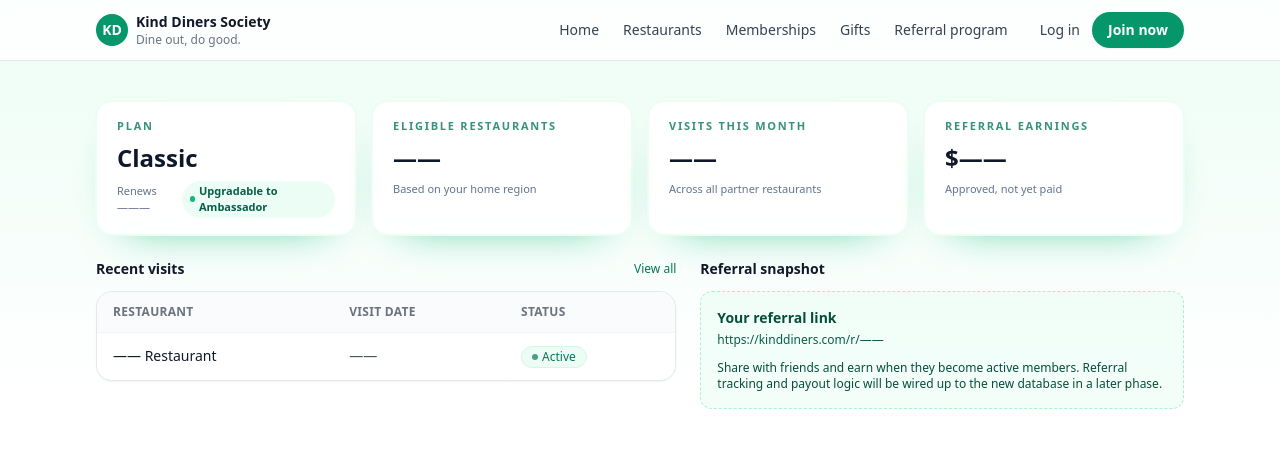
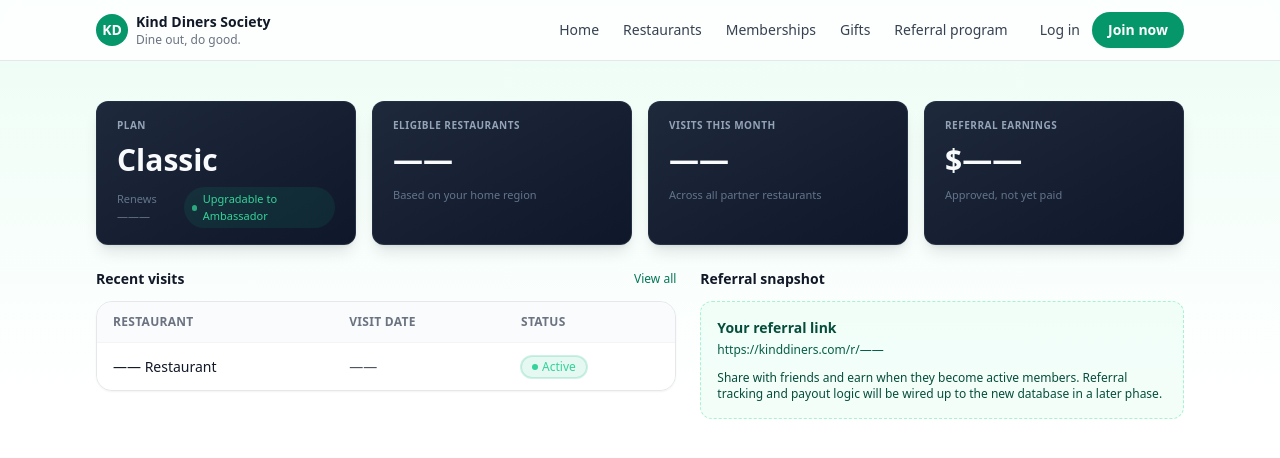
Before and after one commit to ClubsforCauses/kinddiners-app, a Next.js app: page /profile in a window 1280 px wide. Shown: the top 458 px of the page. Built offline with nearby package versions, Linux system fonts and the light colour scheme.

Commit message:
Build Admin Dashboard

```diff
--- a/app/admin/dashboard/page.tsx
+++ b/app/admin/dashboard/page.tsx
@@ -1,30 +1,60 @@
+export const dynamic = "force-dynamic";
+
 import { StatCard } from "@/components/ui/Card";
 import { SimpleTable } from "@/components/ui/Table";
 import { StatusBadge } from "@/components/ui/StatusBadge";
+import { getDashboardStats, getRecentSignups } from "@/lib/domains/admin/dashboard";
 
-export default function AdminDashboardPage() {
+function formatCurrency(cents: number): string {
+  return `$${(cents / 100).toLocaleString("en-US", {
+    minimumFractionDigits: 2,
+    maximumFractionDigits: 2,
+  })}`;
+}
+
+function formatTimeAgo(date: Date): string {
+  const now = new Date();
+  const diffMs = now.getTime() - date.getTime();
+  const diffMins = Math.floor(diffMs / 60000);
+  const diffHours = Math.floor(diffMs / 3600000);
+  const diffDays = Math.floor(diffMs / 86400000);
+
+  if (diffMins < 60) return `${diffMins}m ago`;
+  if (diffHours < 24) return `${diffHours}h ago`;
+  return `${diffDays}d ago`;
+}
+
+export default async function AdminDashboardPage() {
+  const stats = await getDashboardStats();
+  const recentSignups = await getRecentSignups(5);
+
   return (
     <div className="space-y-6">
-      <section className="grid gap-4 sm:grid-cols-2 lg:grid-cols-4">
+      <section className="grid gap-4 sm:grid-cols-2 lg:grid-cols-5">
         <StatCard
           title="Active members"
-          value="——"
+          value={stats.activeMembers.toString()}
           helper="Across all plans"
         />
         <StatCard
           title="Active restaurants"
-          value="——"
+          value={stats.activeRestaurants.toString()}
           helper="With live portal access"
         />
         <StatCard
           title="Pending payouts"
-          value="$——"
-          helper="Awaiting approval or Tremendous"
+          value={formatCurrency(stats.pendingPayoutsCents)}
+          helper="Awaiting approval"
         />
         <StatCard
-          title="Errors (24h)"
-          value="——"
-          helper="From err / err_400 tables"
+          title="Total gifts"
+          value={stats.totalGifts.toString()}
+          helper="Gift codes created"
+        />
+        <StatCard
+          title="Referrals"
+          value={stats.totalReferrals.toString()}
+          helper="All time"
         />
       </section>
 
@@ -35,7 +65,7 @@ export default function AdminDashboardPage() {
               Recent signups
             </h2>
             <a
-              href="/(admin)/customers"
+              href="/admin/customers"
               className="text-xs font-medium text-emerald-400 hover:text-emerald-300"
             >
               View all
@@ -49,37 +79,62 @@ export default function AdminDashboardPage() {
               { key: "created", label: "Joined", align: "right" },
             ]}
           >
-            <tr className="bg-slate-900 hover:bg-slate-800">
-              <td className="px-4 py-3 text-sm font-medium text-slate-50">
-                —— Member
+            {recentSignups.length === 0 ? (
+              <tr className="bg-slate-900">
+                <td colSpan={4} className="px-4 py-8 text-center text-sm text-slate-400">
+                  No members yet
                 </td>
-              <td className="px-4 py-3 text-sm text-slate-200">AMBASSADOR</td>
+              </tr>
+            ) : (
+              recentSignups.map((signup) => (
+                <tr key={signup.id} className="bg-slate-900 hover:bg-slate-800">
+                  <td className="px-4 py-3 text-sm">
+                    <div className="font-medium text-slate-50">{signup.name}</div>
+                    <div className="text-xs text-slate-400">{signup.email}</div>
+                  </td>
+                  <td className="px-4 py-3 text-sm text-slate-200">
+                    {signup.planName}
+                  </td>
                   <td className="px-4 py-3">
-                <StatusBadge status="active" />
+                    <StatusBadge status={signup.status} />
                   </td>
                   <td className="px-4 py-3 text-right text-sm text-slate-200">
-                —— ago
+                    {formatTimeAgo(signup.createdAt)}
                   </td>
                 </tr>
+              ))
+            )}
           </SimpleTable>
         </div>
         <div className="space-y-3">
           <h2 className="text-sm font-semibold text-slate-50">
-            Operations queue
+            Quick actions
           </h2>
-          <div className="space-y-3 rounded-xl border border-slate-700 bg-slate-900/80 p-4 text-sm text-slate-200">
-            <div className="flex items-center justify-between">
-              <span>Membership sync</span>
-              <StatusBadge status="pending" />
-            </div>
-            <div className="flex items-center justify-between">
-              <span>Payout population</span>
-              <StatusBadge status="inactive" />
-            </div>
-            <div className="flex items-center justify-between">
-              <span>Tremendous release</span>
-              <StatusBadge status="inactive" />
-            </div>
+          <div className="space-y-2 rounded-xl border border-slate-700 bg-slate-900/80 p-4">
+            <a
+              href="/admin/restaurants/new"
+              className="block rounded-lg border border-slate-600 bg-slate-800 px-4 py-3 text-sm font-medium text-slate-50 transition-colors hover:bg-slate-750 hover:border-emerald-500"
+            >
+              + Add restaurant
+            </a>
+            <a
+              href="/admin/payouts"
+              className="block rounded-lg border border-slate-600 bg-slate-800 px-4 py-3 text-sm font-medium text-slate-50 transition-colors hover:bg-slate-750 hover:border-emerald-500"
+            >
+              Manage payouts
+            </a>
+            <a
+              href="/admin/customers"
+              className="block rounded-lg border border-slate-600 bg-slate-800 px-4 py-3 text-sm font-medium text-slate-50 transition-colors hover:bg-slate-750 hover:border-emerald-500"
+            >
+              View all customers
+            </a>
+            <a
+              href="/admin/referral-report"
+              className="block rounded-lg border border-slate-600 bg-slate-800 px-4 py-3 text-sm font-medium text-slate-50 transition-colors hover:bg-slate-750 hover:border-emerald-500"
+            >
+              Referral report
+            </a>
           </div>
         </div>
       </section>
--- a/components/ui/Card.tsx
+++ b/components/ui/Card.tsx
@@ -7,26 +7,29 @@ type CardProps = {
 
 export function StatCard({ title, value, helper, trend }: CardProps) {
   return (
-    <div className="rounded-2xl border border-emerald-50 bg-white/90 px-4 py-4 shadow-[0_18px_45px_-30px_rgba(16,185,129,0.9)] ring-1 ring-emerald-50 sm:px-5">
-      <p className="text-[11px] font-semibold uppercase tracking-[0.16em] text-emerald-700/80">
+    <div className="group relative overflow-hidden rounded-xl border border-slate-700/50 bg-gradient-to-br from-slate-800 to-slate-900 px-5 py-4 shadow-lg transition-all duration-200 hover:border-emerald-500/30 hover:shadow-emerald-500/10">
+      <div className="absolute inset-0 bg-gradient-to-br from-emerald-500/5 to-transparent opacity-0 transition-opacity duration-200 group-hover:opacity-100" />
+      <div className="relative">
+        <p className="text-[10px] font-semibold uppercase tracking-wider text-slate-400">
           {title}
         </p>
         {value && (
-        <p className="mt-2 text-2xl font-semibold leading-tight text-slate-900">
+          <p className="mt-3 text-3xl font-bold leading-none text-slate-50">
             {value}
           </p>
         )}
         {(helper || trend) && (
-        <div className="mt-2 flex items-center justify-between text-[11px] text-slate-500">
-          {helper && <span>{helper}</span>}
+          <div className="mt-3 flex items-center justify-between text-[11px]">
+            {helper && <span className="text-slate-500">{helper}</span>}
             {trend && (
-            <span className="inline-flex items-center gap-1 rounded-full bg-emerald-50 px-2 py-0.5 font-semibold text-emerald-800">
-              <span className="h-1.5 w-1.5 rounded-full bg-emerald-500" />
+              <span className="inline-flex items-center gap-1.5 rounded-full bg-emerald-500/10 px-2 py-1 font-medium text-emerald-400">
+                <span className="h-1.5 w-1.5 animate-pulse rounded-full bg-emerald-400" />
                 {trend}
               </span>
             )}
           </div>
         )}
       </div>
+    </div>
   );
 }
--- a/components/ui/StatusBadge.tsx
+++ b/components/ui/StatusBadge.tsx
@@ -1,28 +1,68 @@
 type StatusBadgeProps = {
-  status: "active" | "inactive" | "trial" | "pending" | "cancelled";
+  status: string;
 };
 
-const styles: Record<StatusBadgeProps["status"], string> = {
-  active:
-    "bg-emerald-50 text-emerald-700 border-emerald-100 dark:bg-emerald-900/40 dark:text-emerald-200",
-  inactive:
-    "bg-gray-50 text-gray-700 border-gray-100 dark:bg-gray-800 dark:text-gray-200",
-  trial:
-    "bg-amber-50 text-amber-700 border-amber-100 dark:bg-amber-900/40 dark:text-amber-200",
-  pending:
-    "bg-sky-50 text-sky-700 border-sky-100 dark:bg-sky-900/40 dark:text-sky-200",
-  cancelled:
-    "bg-rose-50 text-rose-700 border-rose-100 dark:bg-rose-900/40 dark:text-rose-200",
+const statusMap: Record<string, { label: string; className: string }> = {
+  active: {
+    label: "Active",
+    className:
+      "bg-emerald-500/10 text-emerald-400 border-emerald-500/20 ring-1 ring-emerald-500/20",
+  },
+  inactive: {
+    label: "Inactive",
+    className: "bg-slate-700/50 text-slate-300 border-slate-600/50",
+  },
+  trialing: {
+    label: "Trial",
+    className:
+      "bg-amber-500/10 text-amber-400 border-amber-500/20 ring-1 ring-amber-500/20",
+  },
+  trial: {
+    label: "Trial",
+    className:
+      "bg-amber-500/10 text-amber-400 border-amber-500/20 ring-1 ring-amber-500/20",
+  },
+  pending: {
+    label: "Pending",
+    className:
+      "bg-sky-500/10 text-sky-400 border-sky-500/20 ring-1 ring-sky-500/20",
+  },
+  canceled: {
+    label: "Canceled",
+    className:
+      "bg-rose-500/10 text-rose-400 border-rose-500/20 ring-1 ring-rose-500/20",
+  },
+  cancelled: {
+    label: "Canceled",
+    className:
+      "bg-rose-500/10 text-rose-400 border-rose-500/20 ring-1 ring-rose-500/20",
+  },
+  past_due: {
+    label: "Past due",
+    className:
+      "bg-orange-500/10 text-orange-400 border-orange-500/20 ring-1 ring-orange-500/20",
+  },
+  gifted: {
+    label: "Gifted",
+    className:
+      "bg-purple-500/10 text-purple-400 border-purple-500/20 ring-1 ring-purple-500/20",
+  },
+  expired: {
+    label: "Expired",
+    className: "bg-slate-700/50 text-slate-400 border-slate-600/50",
+  },
 };
 
 export function StatusBadge({ status }: StatusBadgeProps) {
-  const label = status.charAt(0).toUpperCase() + status.slice(1);
+  const config =
+    statusMap[status] || statusMap.inactive;
+
   return (
     <span
-      className={`inline-flex items-center rounded-full border px-2.5 py-0.5 text-xs font-medium ${styles[status]}`}
+      className={`inline-flex items-center rounded-full border px-2.5 py-0.5 text-xs font-medium ${config.className}`}
     >
-      <span className="mr-1 h-1.5 w-1.5 rounded-full bg-current opacity-70" />
-      {label}
+      <span className="mr-1 h-1.5 w-1.5 rounded-full bg-current" />
+      {config.label}
     </span>
   );
 }
--- /dev/null
+++ b/lib/domains/admin/dashboard.ts
@@ -0,0 +1,73 @@
+import { eq, desc, and, sql } from "drizzle-orm";
+import { getDb } from "@/lib/db/client";
+import { profiles, memberships, membershipPlans } from "@/lib/db/schema/tables";
+import { countRestaurantsWithPortal } from "@/lib/repositories/restaurants";
+import { countTotalGifts } from "@/lib/repositories/gifts";
+import { countTotalReferrals } from "@/lib/repositories/referrals";
+import { sumPendingPayouts } from "@/lib/repositories/payouts";
+
+export type DashboardStats = {
+  activeMembers: number;
+  activeRestaurants: number;
+  pendingPayoutsCents: number;
+  totalGifts: number;
+  totalReferrals: number;
+};
+
+export type RecentSignup = {
+  id: string;
+  name: string;
+  email: string;
+  planName: string;
+  status: string;
+  createdAt: Date;
+};
+
+export async function getDashboardStats(): Promise<DashboardStats> {
+  const activeMembersResult = await getDb()
+    .select({ count: sql<number>`count(*)` })
+    .from(memberships)
+    .where(eq(memberships.status, "active"));
+
+  const activeMembers = Number(activeMembersResult[0]?.count ?? 0);
+  const activeRestaurants = await countRestaurantsWithPortal();
+  const pendingPayoutsCents = await sumPendingPayouts();
+  const totalGifts = await countTotalGifts();
+  const totalReferrals = await countTotalReferrals();
+
+  return {
+    activeMembers,
+    activeRestaurants,
+    pendingPayoutsCents,
+    totalGifts,
+    totalReferrals,
+  };
+}
+
+export async function getRecentSignups(limit = 5): Promise<RecentSignup[]> {
+  const results = await getDb()
+    .select({
+      id: profiles.id,
+      firstName: profiles.firstName,
+      lastName: profiles.lastName,
+      email: profiles.email,
+      planName: membershipPlans.name,
+      status: memberships.status,
+      createdAt: profiles.createdAt,
+    })
+    .from(profiles)
+    .leftJoin(memberships, eq(memberships.profileId, profiles.id))
+    .leftJoin(membershipPlans, eq(membershipPlans.id, memberships.planId))
+    .where(eq(profiles.role, "member"))
+    .orderBy(desc(profiles.createdAt))
+    .limit(limit);
+
+  return results.map((row) => ({
+    id: row.id,
+    name: `${row.firstName || ""} ${row.lastName || ""}`.trim() || "Unknown",
+    email: row.email,
+    planName: row.planName || "No plan",
+    status: row.status || "inactive",
+    createdAt: row.createdAt || new Date(),
+  }));
+}
```
Also changed, not shown: lib/repositories/gifts/index.ts (added, +10 -0 lines), lib/repositories/payouts/index.ts (added, +16 -0 lines), lib/repositories/referrals/index.ts (added, +10 -0 lines), lib/repositories/restaurants/index.ts (added, +19 -0 lines), 1 other file (tests, documents, lock files or other folders). Lines whose indentation alone changed are shown as unchanged.
